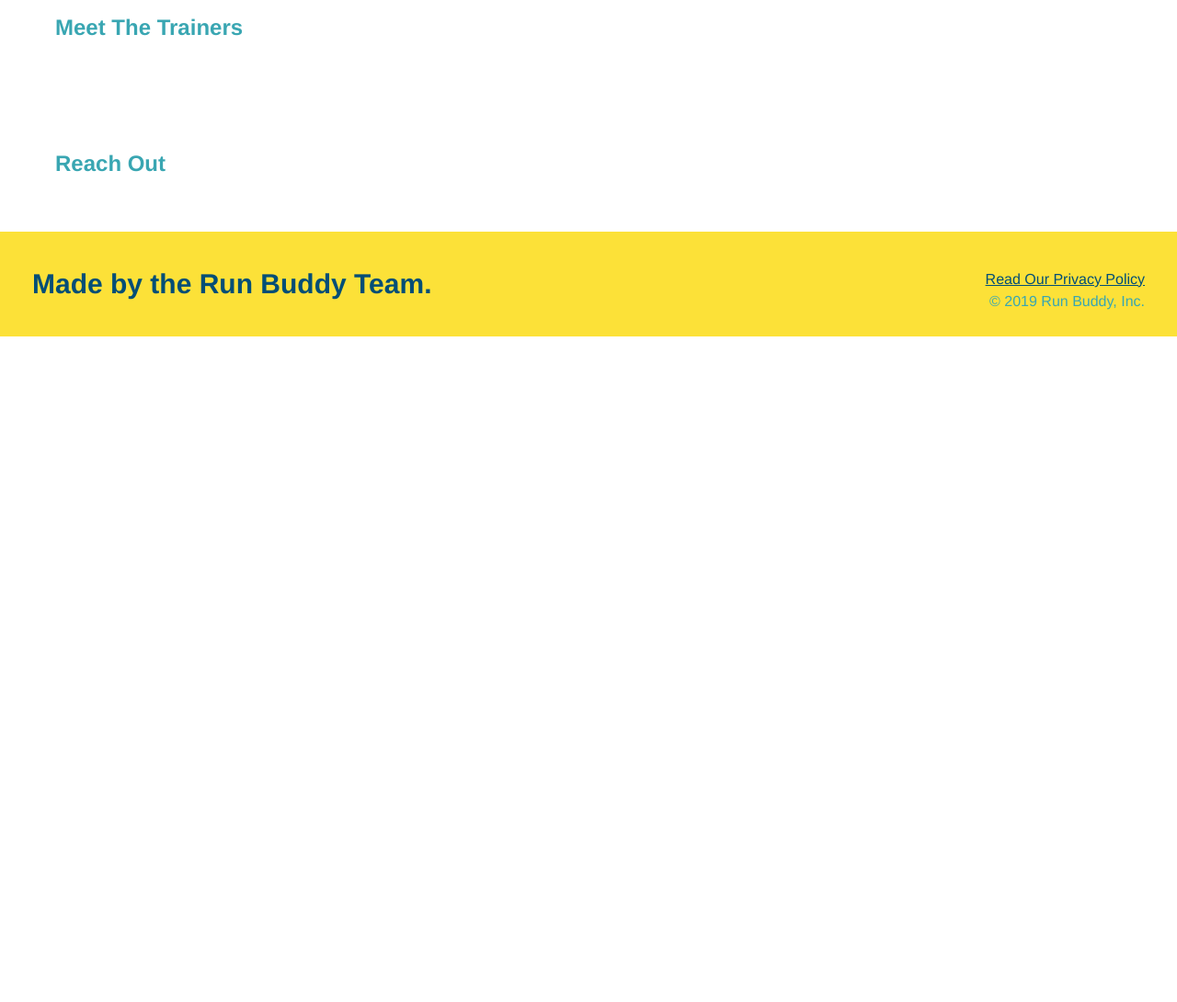
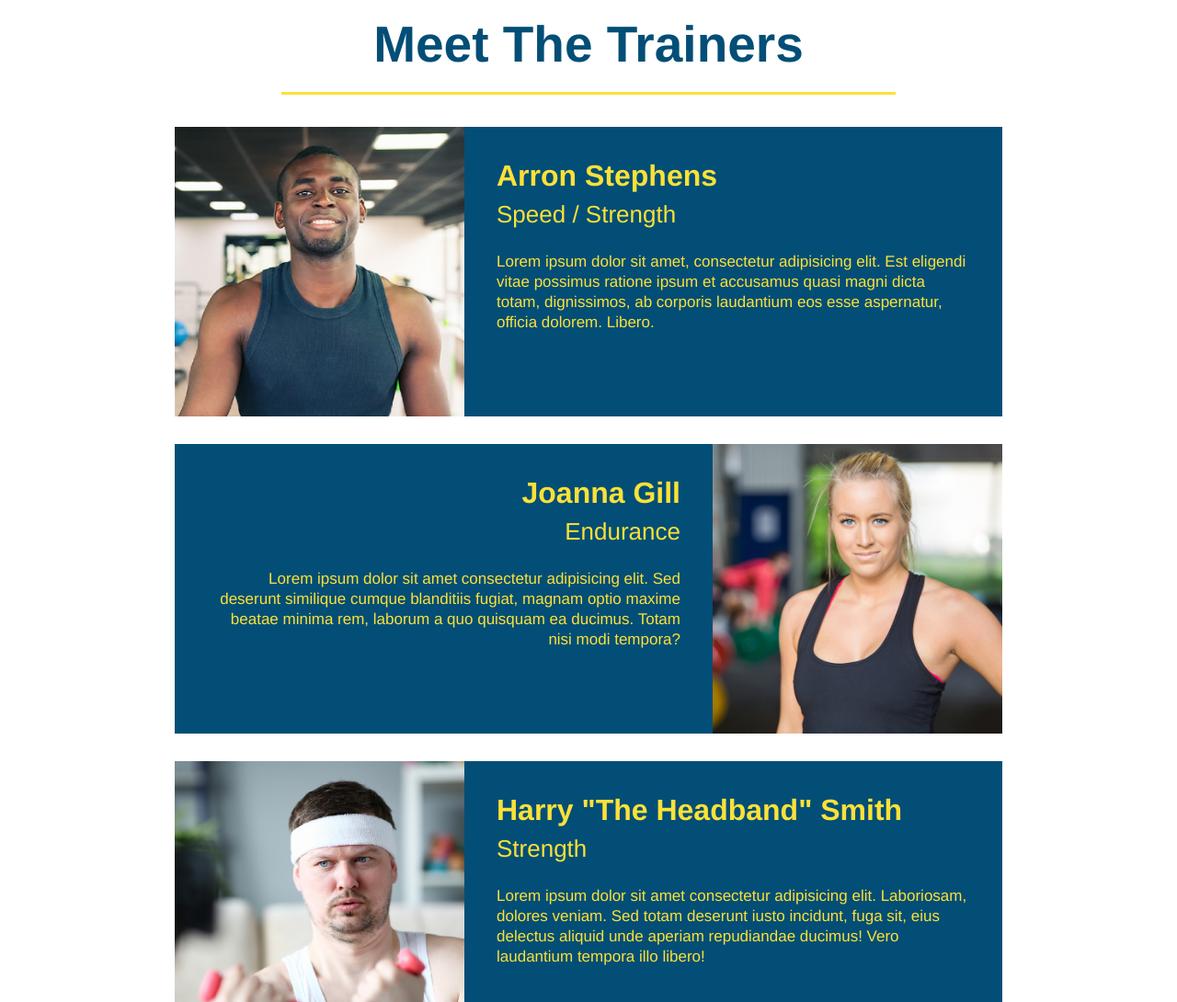
Before and after one commit to JaxonAdams/run-buddy, a plain HTML site: page index.html in a window 1280 px wide. Shown: the part 2740-3830 px from the top of the page at 92% size. Before the commit the page ends 3106 px from the top, so only its background shows below. Drawn offline with Linux system fonts and the light colour scheme.

Commit message:
meet the trainers section

```diff
--- a/assets/css/style.css
+++ b/assets/css/style.css
@@ -178,3 +178,50 @@ section {
 .steps span {
     font-size: 38px;
 }
+
+.trainers {
+    text-align: center;
+}
+
+.trainer {
+    width: 900px;
+    margin: 0 auto 30px auto;
+    background-color: #024e76;
+    color: #fce138;
+    overflow: auto;
+}
+
+.trainer img {
+    width: 35%;
+    float: left;
+}
+
+.trainer-bio {
+    padding: 35px;
+    float: left;
+    width: 65%;
+}
+
+.text-left {
+    text-align: left;
+}
+
+.text-right {
+    text-align: right;
+}
+
+.trainer-bio h3 {
+    font-size: 32px;
+    margin-bottom: 8px;
+}
+
+.trainer-bio h4 {
+    font-weight: lighter;
+    font-size: 26px;
+    margin-bottom: 25px;
+}
+
+.trainer-bio p {
+    font-size: 17px;
+    line-height: 1.3;
+}
--- a/index.html
+++ b/index.html
@@ -102,8 +102,38 @@
         </section>
 
         <!-- "meet the trainers" section-->
-        <section>
-            <h2>Meet The Trainers</h2>
+        <section id="meet-the-trainers" class="trainers">
+            <h2 class="section-title primary-border">Meet The Trainers</h2>
+            <article class="trainer">
+                <img src="./assets/images/trainer-1.jpg" alt="Arron Stephens in his work out clothes, ready to pump iron." />
+                <div class="trainer-bio text-left">
+                    <h3>Arron Stephens</h3>
+                    <h4>Speed / Strength</h4>
+                    <p>
+                        Lorem ipsum dolor sit amet, consectetur adipisicing elit. Est eligendi vitae possimus ratione ipsum et accusamus quasi magni dicta totam, dignissimos, ab corporis laudantium eos esse aspernatur, officia dolorem. Libero.
+                    </p>
+                </div>
+            </article>
+            <article class="trainer">
+                <div class="trainer-bio text-right">
+                    <h3>Joanna Gill</h3>
+                    <h4>Endurance</h4>
+                    <p>
+                        Lorem ipsum dolor sit amet consectetur adipisicing elit. Sed deserunt similique cumque blanditiis fugiat, magnam optio maxime beatae minima rem, laborum a quo quisquam ea ducimus. Totam nisi modi tempora?
+                    </p>
+                </div>
+                <img src="./assets/images/trainer-2.jpg" alt="Joanna Gill cooling off after a workout." />
+            </article>
+            <article class="trainer">
+                <img src="./assets/images/trainer-3.jpg" alt="Harry Smith wearing a headband and lifting comically small pink weights." />
+                <div class="trainer-bio text-left">
+                    <h3>Harry "The Headband" Smith</h3>
+                    <h4>Strength</h4>
+                    <p>
+                        Lorem ipsum dolor sit amet consectetur adipisicing elit. Laboriosam, dolores veniam. Sed totam deserunt iusto incidunt, fuga sit, eius delectus aliquid unde aperiam repudiandae ducimus! Vero laudantium tempora illo libero!
+                    </p>
+                </div>
+            </article>
         </section>
 
         <!-- "reach out" section -->
```
Also changed, not shown: assets/images/trainer-1.jpg (added), assets/images/trainer-2.jpg (added), assets/images/trainer-3.jpg (added).
